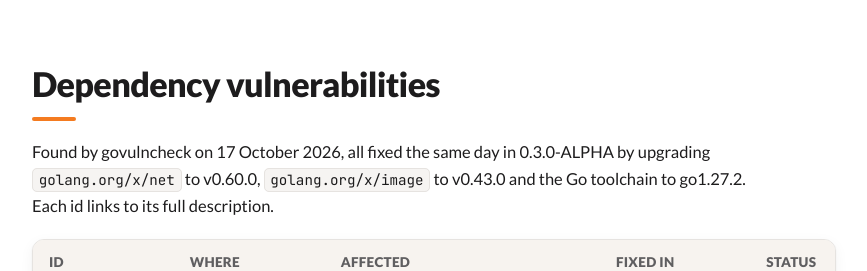
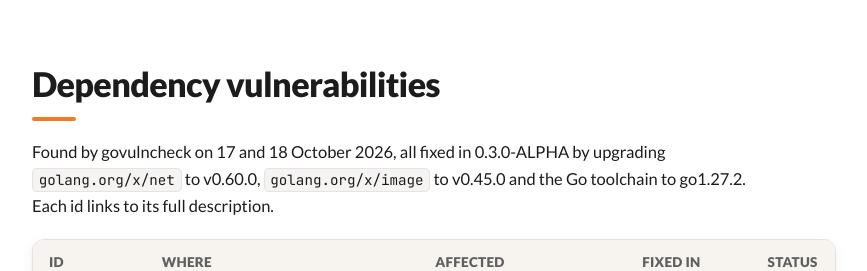
Before and after one commit to ValentinDoche/rcp-for-all-camera, a plain HTML site: page docs/vulnerabilities.html in a window 1280 px wide. Shown: the part 2280-2551 px from the top of the page, without its empty margins (356-1223 px from the left). Drawn offline with Linux system fonts and the light colour scheme.

Commit message:
docs: GO-2026-6222 in the known vulnerabilities
The x/image advisory found by the final scan of 0.3.0-ALPHA, fixed by
the upgrade to v0.45.0.

Co-Authored-By: Claude Opus 5.5 <noreply@anthropic.com>

```diff
--- a/docs/vulnerabilities.html
+++ b/docs/vulnerabilities.html
@@ -29,7 +29,7 @@
     <div class="card">
       <svg class="icon" viewBox="0 0 24 24" fill="none" stroke="currentColor" stroke-width="1.5" stroke-linecap="round" stroke-linejoin="round"><path d="M12 12m-9 0a9 9 0 1 0 18 0a9 9 0 1 0 -18 0"/><path d="M9 12l2 2l4 -4"/></svg>
       <a class="title" href="#dependencies">Dependencies: 0 open</a>
-      <p>14 vulnerabilities reported in the Go standard library, <code>x/net</code> and <code>x/image</code>, all fixed by upgrades.</p>
+      <p>15 vulnerabilities reported in the Go standard library, <code>x/net</code> and <code>x/image</code>, all fixed by upgrades.</p>
     </div>
     <div class="card">
       <svg class="icon" viewBox="0 0 24 24" fill="none" stroke="currentColor" stroke-width="1.5" stroke-linecap="round" stroke-linejoin="round"><path d="M12 3a12 12 0 0 0 8.5 3a12 12 0 0 1 -8.5 15a12 12 0 0 1 -8.5 -15a12 12 0 0 0 8.5 -3"/></svg>
@@ -72,8 +72,8 @@
 
 <section id="dependencies">
   <h2>Dependency vulnerabilities</h2>
-  <p>Found by govulncheck on 17 October 2026, all fixed the same day in 0.3.0-ALPHA by upgrading
-  <code>golang.org/x/net</code> to v0.60.0, <code>golang.org/x/image</code> to v0.43.0 and the Go toolchain to
+  <p>Found by govulncheck on 17 and 18 October 2026, all fixed in 0.3.0-ALPHA by upgrading
+  <code>golang.org/x/net</code> to v0.60.0, <code>golang.org/x/image</code> to v0.45.0 and the Go toolchain to
   go1.27.2. Each id links to its full description.</p>
   <div class="table-wrap"><table>
     <thead><tr><th>Id</th><th>Where</th><th>Affected</th><th>Fixed in</th><th>Status</th></tr></thead>
@@ -92,6 +92,7 @@
       <tr><td><a href="https://pkg.go.dev/vuln/GO-2026-5062">GO-2026-5062</a></td><td>Image decoding</td><td><code>x/image</code> v0.24.0</td><td>v0.43.0</td><td><span class="pill ok">Fixed</span></td></tr>
       <tr><td><a href="https://pkg.go.dev/vuln/GO-2026-5032">GO-2026-5032</a></td><td>Image decoding</td><td><code>x/image</code> v0.24.0</td><td>v0.43.0</td><td><span class="pill ok">Fixed</span></td></tr>
       <tr><td><a href="https://pkg.go.dev/vuln/GO-2026-4815">GO-2026-4815</a></td><td>Image decoding</td><td><code>x/image</code> v0.24.0</td><td>v0.43.0</td><td><span class="pill ok">Fixed</span></td></tr>
+      <tr><td><a href="https://pkg.go.dev/vuln/GO-2026-6222">GO-2026-6222</a></td><td>Image decoding (never called by the application)</td><td><code>x/image</code> v0.43.0</td><td>v0.45.0</td><td><span class="pill ok">Fixed</span></td></tr>
     </tbody>
   </table></div>
   <details class="more"><summary>More info: why a desktop app cares about HTTP/2 and image bugs</summary><div>
```
